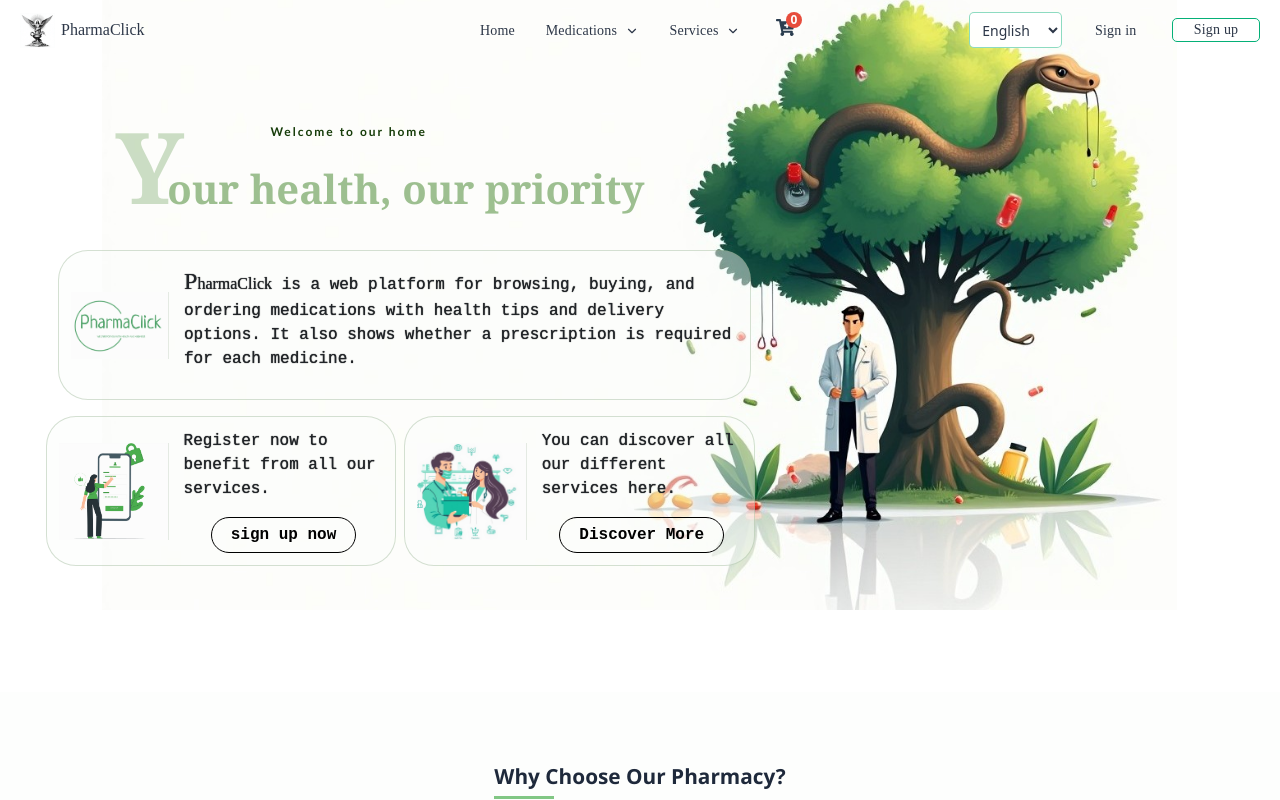
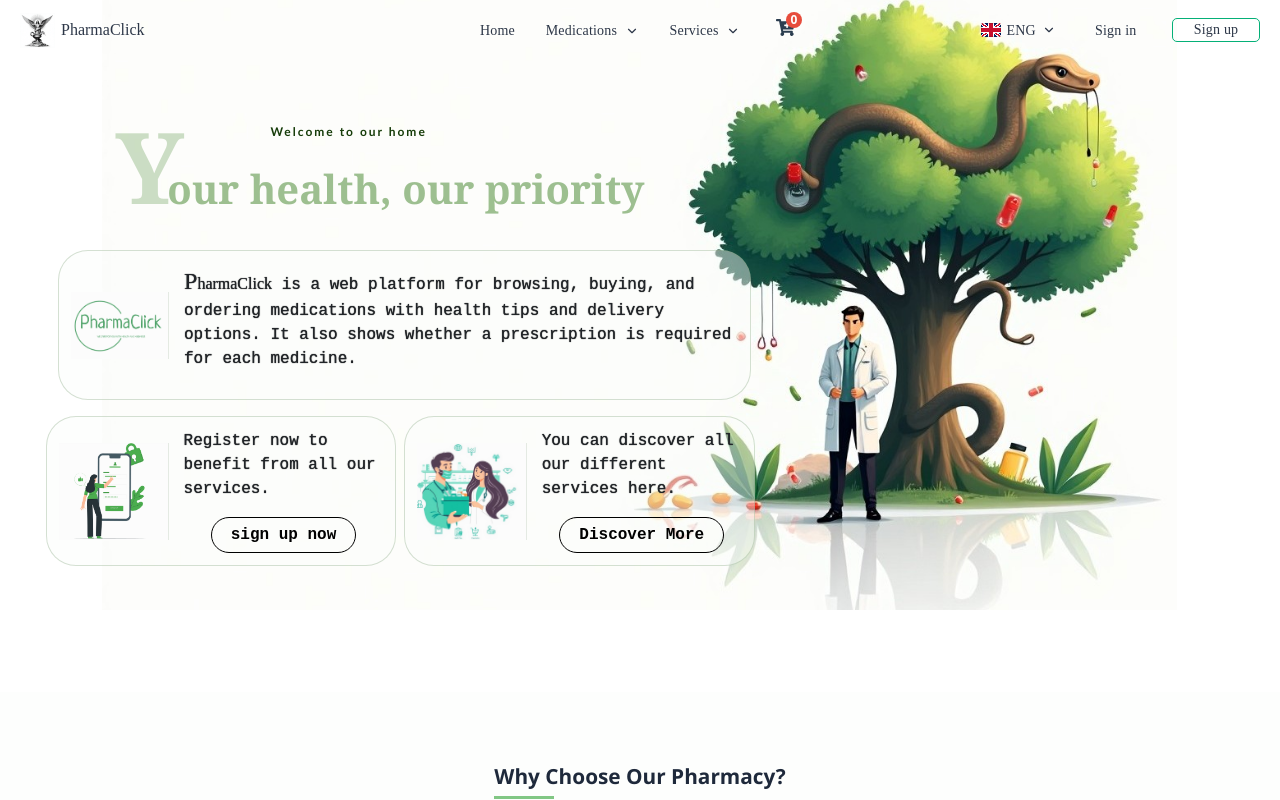
Before and after one commit to hisokaBK/PharmaClick, a React (Create React App) app: page / in a window 1280 px wide. Shown: the top 800 px of the page. Built offline with nearby package versions, Linux system fonts and the light colour scheme.

Commit message:
feat: improve multilingual selector UI and navigation integration

```diff
--- a/src/components/header.jsx
+++ b/src/components/header.jsx
@@ -4,7 +4,7 @@ import { FaCartPlus } from "react-icons/fa";
 import ServicesMenu from "./ServicesMenu";
 import "bootstrap/dist/css/bootstrap.min.css";
 import { Link } from "react-router-dom";
-import { useEffect, useState } from "react";
+import { useCallback, useEffect, useState } from "react";
 import "../css/Nav.css";
 import MedicationsMenu from "./MedicationsMenu";
 import { useI18n } from "../i18n/LanguageProvider";
@@ -14,6 +14,9 @@ export default function Nav() {
   const { t } = useI18n();
   const [scrolled, setScrolled] = useState(false);
   const [active, setActive] = useState(null);
+  const setLanguageMenuOpen = useCallback((open) => {
+    setActive((current) => open ? { name: "language" } : current?.name === "language" ? null : current);
+  }, []);
   const cartCount = useSelector(state => state.cardData.length);
 
   useEffect(() => {
@@ -52,7 +55,7 @@ export default function Nav() {
         </ul>
 
         <div className="nav-account-zone">
-          <LanguageSelector />
+          <LanguageSelector open={active?.name === "language"} onOpenChange={setLanguageMenuOpen} />
           <AccountMenu active={active} setActive={setActive} />
         </div>
       </div>
--- a/src/css/Sidebar.css
+++ b/src/css/Sidebar.css
@@ -15,6 +15,7 @@
 }
 
 .global-sidebar {
+  --sidebar-surface: #040404;
   position: fixed;
   inset: 0 auto 0 0;
   width: min(270px, 100%);
@@ -26,7 +27,7 @@
   border: 0;
   overflow-y: auto;
   overscroll-behavior: contain;
-  background: #040404;
+  background: var(--sidebar-surface);
   color: white;
   box-shadow: 1px 0 14px #080808;
 }
@@ -42,9 +43,38 @@ body:has(.global-sidebar[open]) { overflow-y: hidden; }
 .global-sidebar img { display: block; width: 110px; border-radius: 40px; margin: 0 auto 12px; }
 .global-sidebar ul { list-style: none; padding: 0; margin: 0 0 12px; }
 .global-sidebar h2 { margin: 8px 8px 6px; color: var(--primary); font-size: 1rem; }
-.global-sidebar a { display: block; padding: 6px 8px; border-radius: 6px; color: #aaa; text-decoration: none; }
+.global-sidebar a { display: block; text-decoration: none; }
+.global-sidebar :is(a, .language-trigger, .language-option) {
+  padding: 6px 8px;
+  border-radius: 6px;
+  color: #aaa;
+}
 .global-sidebar a:hover,
-.global-sidebar a[aria-current="page"] { background: #9292921e; color: var(--primary); }
+.global-sidebar a[aria-current="page"],
+.global-sidebar .language-trigger:is(:hover, [aria-expanded="true"]),
+.global-sidebar .language-option:is(:hover, [aria-checked="true"]) {
+  background: #9292921e;
+  color: var(--primary);
+}
+
+.global-sidebar .language-selector { margin-block-end: 8px; }
+.global-sidebar .language-trigger,
+.global-sidebar .language-option {
+  inline-size: 100%;
+  min-block-size: 44px;
+  font: inherit;
+}
+.global-sidebar .language-chevron { margin-inline-start: auto; }
+.global-sidebar .language-panel {
+  inset-block-start: calc(100% + 4px);
+  inset-inline: 0;
+  inline-size: 100%;
+  padding: 4px;
+  border: 0;
+  background: var(--sidebar-surface);
+  box-shadow: none;
+}
+.global-sidebar :is(.language-trigger, .language-option):focus-visible { outline-color: var(--primary); }
 .global-menu-close { display: grid; place-items: center; width: 40px; height: 40px; border: 0; border-radius: 6px; background: transparent; color: inherit; font-size: 22px; }
 
 /* Keep the drawer and its close control easy to tap below the desktop breakpoint. */
--- a/src/i18n/LanguageSelector.jsx
+++ b/src/i18n/LanguageSelector.jsx
@@ -1,14 +1,118 @@
+import { useEffect, useId, useLayoutEffect, useRef, useState } from "react";
+import { FiCheck, FiChevronDown } from "react-icons/fi";
 import { useI18n } from "./LanguageProvider";
 import "./language.css";
 
-const options = [["en", "English"], ["fr", "Français"], ["ar", "العربية"]];
+const options = [
+  { code: "ar", name: "العربية", abbreviation: "ع", flag: "ma" },
+  { code: "fr", name: "Français", abbreviation: "FR", flag: "fr" },
+  { code: "en", name: "English", abbreviation: "ENG", flag: "gb" },
+];
 
-export default function LanguageSelector() {
+export default function LanguageSelector({ open: controlledOpen, onOpenChange }) {
   const { language, setLanguage, t } = useI18n();
+  const [localOpen, setLocalOpen] = useState(false);
+  const open = controlledOpen ?? localOpen;
+  const setOpen = onOpenChange ?? setLocalOpen;
+  const id = useId();
+  const root = useRef(null);
+  const trigger = useRef(null);
+  const panel = useRef(null);
+  const items = useRef([]);
+  const initialFocus = useRef(null);
+  const selectedIndex = options.findIndex(({ code }) => code === language);
+  const selected = options[selectedIndex];
+
+  function openMenu(index) {
+    initialFocus.current = index;
+    setOpen(true);
+  }
+
+  function selectLanguage(code) {
+    trigger.current.focus();
+    setLanguage(code);
+    setOpen(false);
+  }
+
+  useLayoutEffect(() => {
+    if (!open) return;
+    const menu = panel.current;
+    const position = () => {
+      menu.style.removeProperty("--language-offset");
+      const { left, right } = menu.getBoundingClientRect();
+      const edge = document.documentElement.clientWidth - 12;
+      const offset = left < 12 ? 12 - left : Math.min(0, edge - right);
+      menu.style.setProperty("--language-offset", `${offset}px`);
+    };
+    position();
+    items.current[initialFocus.current]?.focus({ preventScroll: true });
+    initialFocus.current = null;
+    window.addEventListener("resize", position);
+    return () => window.removeEventListener("resize", position);
+  }, [open, language]);
+
+  useEffect(() => {
+    if (!open) return;
+    const closeOutside = (event) => {
+      if (!root.current.contains(event.target)) setOpen(false);
+    };
+    document.addEventListener("pointerdown", closeOutside);
+    return () => document.removeEventListener("pointerdown", closeOutside);
+  }, [open, setOpen]);
+
+  function handleKeys(event) {
+    if (!open) {
+      if (event.key === "ArrowDown" || event.key === "ArrowUp") {
+        event.preventDefault();
+        openMenu(event.key === "ArrowDown" ? 0 : options.length - 1);
+      }
+      return;
+    }
+
+    const index = items.current.indexOf(document.activeElement);
+    let next;
+    switch (event.key) {
+      case "Escape":
+        event.preventDefault();
+        event.stopPropagation();
+        trigger.current.focus();
+        setOpen(false);
+        return;
+      case "Home": next = 0; break;
+      case "End": next = options.length - 1; break;
+      case "ArrowDown": next = (index + 1) % options.length; break;
+      case "ArrowUp": next = index <= 0 ? options.length - 1 : index - 1; break;
+      default: return;
+    }
+    event.preventDefault();
+    items.current[next].focus();
+  }
+
   return (
-    <select className="language-selector" aria-label={t("Language")} value={language}
-      onChange={(event) => setLanguage(event.target.value)}>
-      {options.map(([code, name]) => <option key={code} value={code} lang={code}>{name}</option>)}
-    </select>
+    <div className="language-selector" ref={root} onKeyDown={handleKeys}
+      onBlur={(event) => {
+        if (open && !event.currentTarget.contains(event.relatedTarget)) setOpen(false);
+      }}>
+      <button type="button" className="language-trigger" ref={trigger}
+        aria-label={`${t("Language")} · ${selected.name}`}
+        aria-haspopup="menu" aria-expanded={open} aria-controls={id}
+        onClick={() => open ? setOpen(false) : openMenu(selectedIndex)}>
+        <span className={`language-flag language-flag--${selected.flag}`} aria-hidden="true" />
+        <span lang={language} dir="auto">{selected.abbreviation}</span>
+        <FiChevronDown className="language-chevron" aria-hidden="true" />
+      </button>
+      <div id={id} className="language-panel" ref={panel} role="menu"
+        aria-label={t("Language")} aria-hidden={!open} inert={!open} data-open={open}>
+        {options.map(({ code, name, flag }, index) => (
+          <button type="button" key={code} role="menuitemradio" aria-checked={language === code}
+            className="language-option" tabIndex={-1} ref={(element) => { items.current[index] = element; }}
+            onClick={() => selectLanguage(code)}>
+            <span className={`language-flag language-flag--${flag}`} aria-hidden="true" />
+            <span lang={code} dir="auto">{name}</span>
+            {language === code && <FiCheck className="language-check" aria-hidden="true" />}
+          </button>
+        ))}
+      </div>
+    </div>
   );
 }
--- a/src/i18n/language.css
+++ b/src/i18n/language.css
@@ -1,16 +1,118 @@
 .language-selector {
-  max-width: 100%;
+  position: relative;
+  max-inline-size: 100%;
+}
+
+.language-trigger {
+  display: flex;
+  align-items: center;
+  gap: 6px;
   min-height: 36px;
-  padding: 4px 8px;
+  padding: 5px 10px;
   color: var(--text-primary);
-  background: var(--nav-bg);
-  border: 1px solid rgba(4, 176, 119, 0.45);
-  border-radius: 5px;
+  background: transparent;
+  border: 0;
+  border-radius: 8px;
   font: inherit;
   font-size: 0.875rem;
+  white-space: nowrap;
 }
 
-.global-sidebar .language-selector { width: 100%; margin-block: 8px; }
+.nav-account-zone .language-trigger {
+  inline-size: 88px;
+  justify-content: center;
+  font-family: cursive;
+  letter-spacing: .2px;
+  font-size: 14px;
+}
+
+.nav-account-zone .language-trigger:hover,
+.nav-account-zone .language-trigger[aria-expanded="true"] { color: var(--primary-dark); }
+
+.language-chevron { flex: none; transition: transform 150ms ease; }
+.language-trigger[aria-expanded="true"] .language-chevron { transform: rotate(180deg); }
+
+.language-panel {
+  position: absolute;
+  inset-block-start: calc(100% + 8px);
+  inset-inline-end: 0;
+  z-index: 3;
+  inline-size: min(11rem, calc(100vw - 24px));
+  padding: 6px;
+  border: 1px solid #e0e0e0;
+  border-radius: 10px;
+  background: #fff;
+  color: var(--text-primary);
+  box-shadow: 0 8px 24px rgba(0, 0, 0, .12);
+  translate: var(--language-offset, 0px) 0;
+  opacity: 0;
+  visibility: hidden;
+  transform: translateY(-5px);
+  transition: opacity 150ms ease, transform 150ms ease, visibility 150ms;
+}
+
+.language-panel[data-open="true"] {
+  opacity: 1;
+  visibility: visible;
+  transform: none;
+}
+
+.language-option {
+  display: flex;
+  align-items: center;
+  gap: 9px;
+  inline-size: 100%;
+  min-block-size: 40px;
+  padding: 6px 8px;
+  border: 0;
+  border-radius: 6px;
+  background: transparent;
+  color: inherit;
+  font: inherit;
+  font-size: .875rem;
+  text-align: start;
+}
+
+.language-option[aria-checked="true"] { color: var(--primary-dark, #087f59); font-weight: 700; }
+.language-option:hover,
+.language-option[aria-checked="true"] { background: #eef8f3; }
+.language-check { margin-inline-start: auto; flex: none; }
+
+.language-trigger:focus-visible,
+.language-option:focus-visible {
+  outline: 2px solid var(--primary-dark, #087f59);
+  outline-offset: 2px;
+}
+
+.language-option:focus-visible { outline-offset: -2px; }
+
+.language-flag {
+  display: inline-grid;
+  place-items: center;
+  flex: none;
+  inline-size: 20px;
+  block-size: 14px;
+  border-radius: 2px;
+  box-shadow: inset 0 0 0 1px rgba(0, 0, 0, .15);
+}
+
+.language-flag--ma { background: #c1272d; }
+.language-flag--ma::after { content: "\2606"; color: #006233; font: bold 13px/1 sans-serif; }
+.language-flag--fr { background: linear-gradient(90deg, #002395 33.33%, #fff 33.33% 66.66%, #ed2939 66.66%); }
+.language-flag--gb {
+  background:
+    linear-gradient(90deg, transparent 42%, #c8102e 42% 58%, transparent 58%),
+    linear-gradient(0deg, transparent 38%, #c8102e 38% 62%, transparent 62%),
+    linear-gradient(90deg, transparent 36%, #fff 36% 64%, transparent 64%),
+    linear-gradient(0deg, transparent 30%, #fff 30% 70%, transparent 70%),
+    linear-gradient(35deg, transparent 43%, #fff 43% 47%, #c8102e 47% 53%, #fff 53% 57%, transparent 57%),
+    linear-gradient(-35deg, transparent 43%, #fff 43% 47%, #c8102e 47% 53%, #fff 53% 57%, transparent 57%),
+    #012169;
+}
+
+@media (prefers-reduced-motion: reduce) {
+  .language-panel, .language-chevron { transition: none; }
+}
 
 [dir="rtl"] :is(.service-page, .sleep-enrichment) :is(.hero-content, .service-panel, .service-section) {
   min-inline-size: 0;
```
Also changed, not shown: 2 other files (tests, documents, lock files or other folders).
